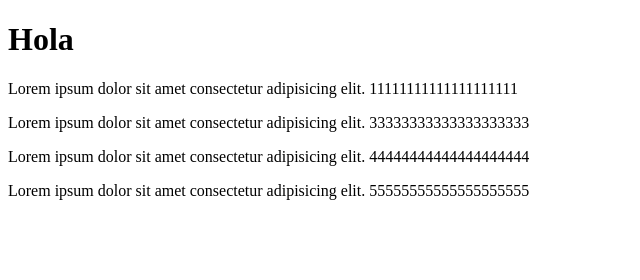
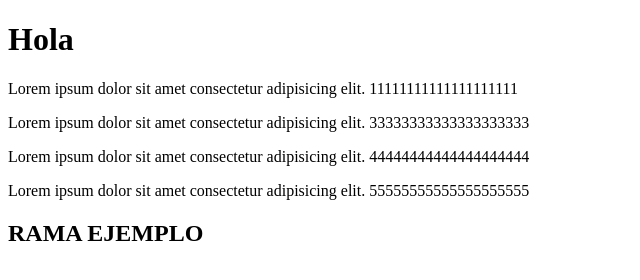
Before and after one commit to ramongarcia21/git-prueba, a plain HTML site: page index.html in a window 1280 px wide. Shown: the whole page, without its empty margins (0-640 px from the left). Drawn offline with Linux system fonts and the light colour scheme.

Commit message:
Se agrego una rama de ejemplo

```diff
--- a/index.html
+++ b/index.html
@@ -12,5 +12,7 @@
     <p>Lorem ipsum dolor sit amet consectetur adipisicing elit. 33333333333333333333 </p>
     <p>Lorem ipsum dolor sit amet consectetur adipisicing elit. 44444444444444444444 </p>
     <p>Lorem ipsum dolor sit amet consectetur adipisicing elit. 55555555555555555555 </p>
+
+    <h2>RAMA EJEMPLO</h2>
 </body>
 </html>
```
